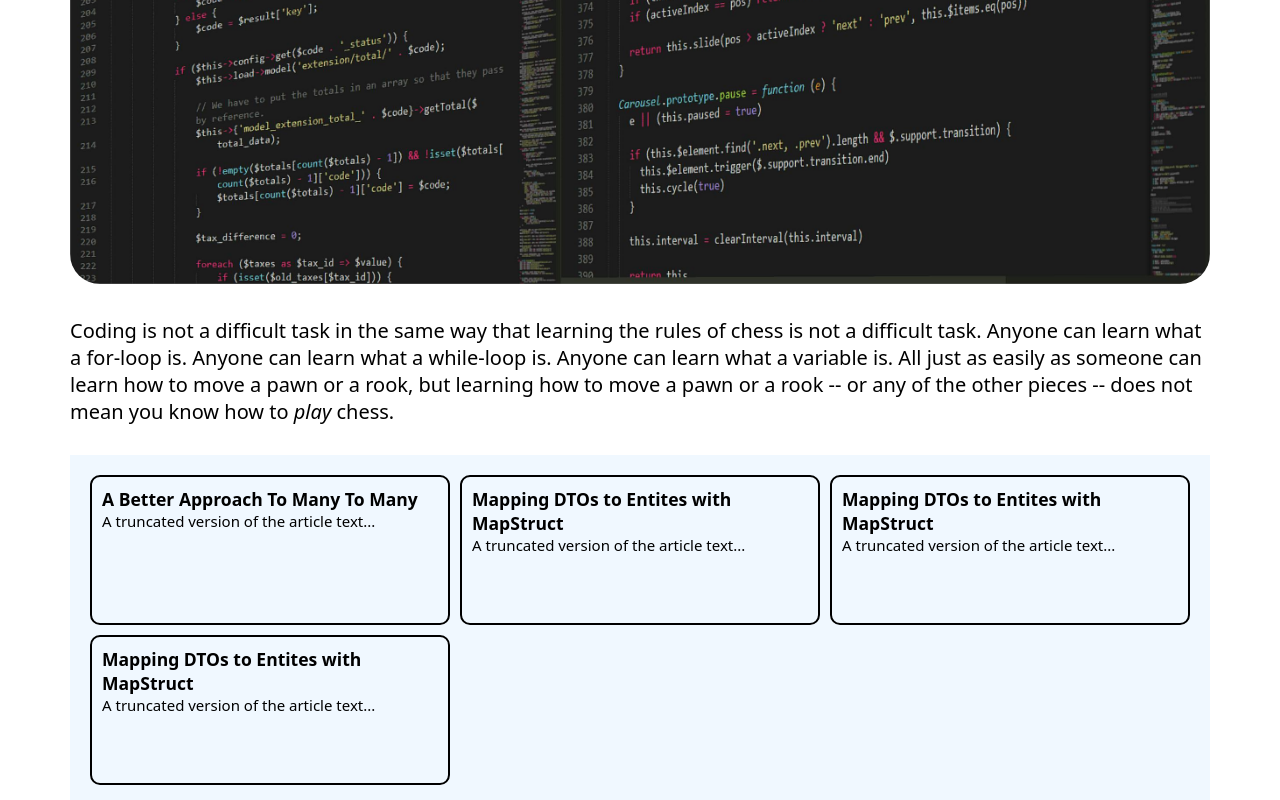
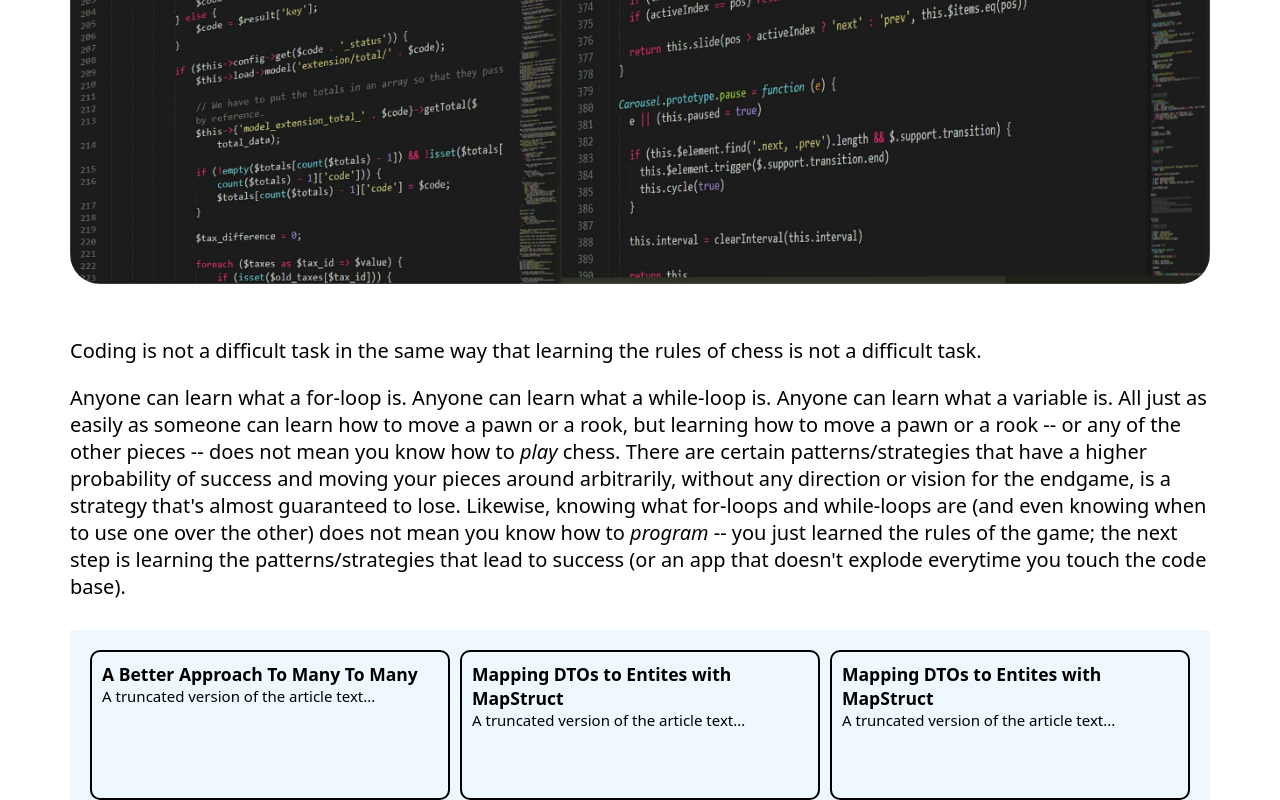
Before and after one commit to abarolli/programming-cookbook, a plain HTML site: page src/index.html in a window 1280 px wide. Shown: the part 534-1334 px from the top of the page. Drawn offline with Linux system fonts and the light colour scheme.

Commit message:
Enhance summary section text and adjust paragraph margins for better readability

```diff
--- a/src/index.html
+++ b/src/index.html
@@ -21,12 +21,23 @@
         <section class="summary">
           <p>
             Coding is not a difficult task in the same way that learning the
-            rules of chess is not a difficult task. Anyone can learn what a
-            for-loop is. Anyone can learn what a while-loop is. Anyone can learn
-            what a variable is. All just as easily as someone can learn how to
-            move a pawn or a rook, but learning how to move a pawn or a rook --
-            or any of the other pieces -- does not mean you know how to
-            <em>play</em> chess.
+            rules of chess is not a difficult task.
+          </p>
+          <p>
+            Anyone can learn what a for-loop is. Anyone can learn what a
+            while-loop is. Anyone can learn what a variable is. All just as
+            easily as someone can learn how to move a pawn or a rook, but
+            learning how to move a pawn or a rook -- or any of the other pieces
+            -- does not mean you know how to
+            <em>play</em> chess. There are certain patterns/strategies that have
+            a higher probability of success and moving your pieces around
+            arbitrarily, without any direction or vision for the endgame, is a
+            strategy that's almost guaranteed to lose. Likewise, knowing what
+            for-loops and while-loops are (and even knowing when to use one over
+            the other) does not mean you know how to <em>program</em> -- you
+            just learned the rules of the game; the next step is learning the
+            patterns/strategies that lead to success (or an app that doesn't
+            explode everytime you touch the code base).
           </p>
         </section>
         <section class="articles-section">
--- a/src/styles/index.css
+++ b/src/styles/index.css
@@ -48,7 +48,7 @@ Home main image
 SUMMARY SECTION
 */
 .summary {
-  margin: 3rem 0 3rem;
+  margin: 5rem 0 3rem;
   font-size: 2rem;
 }
 
@@ -99,3 +99,10 @@ ARTICLES SECTION
     grid-template-columns: 100%;
   }
 }
+
+/*
+PARAGRAPHS
+*/
+p + p {
+  margin-top: 2rem;
+}
```
